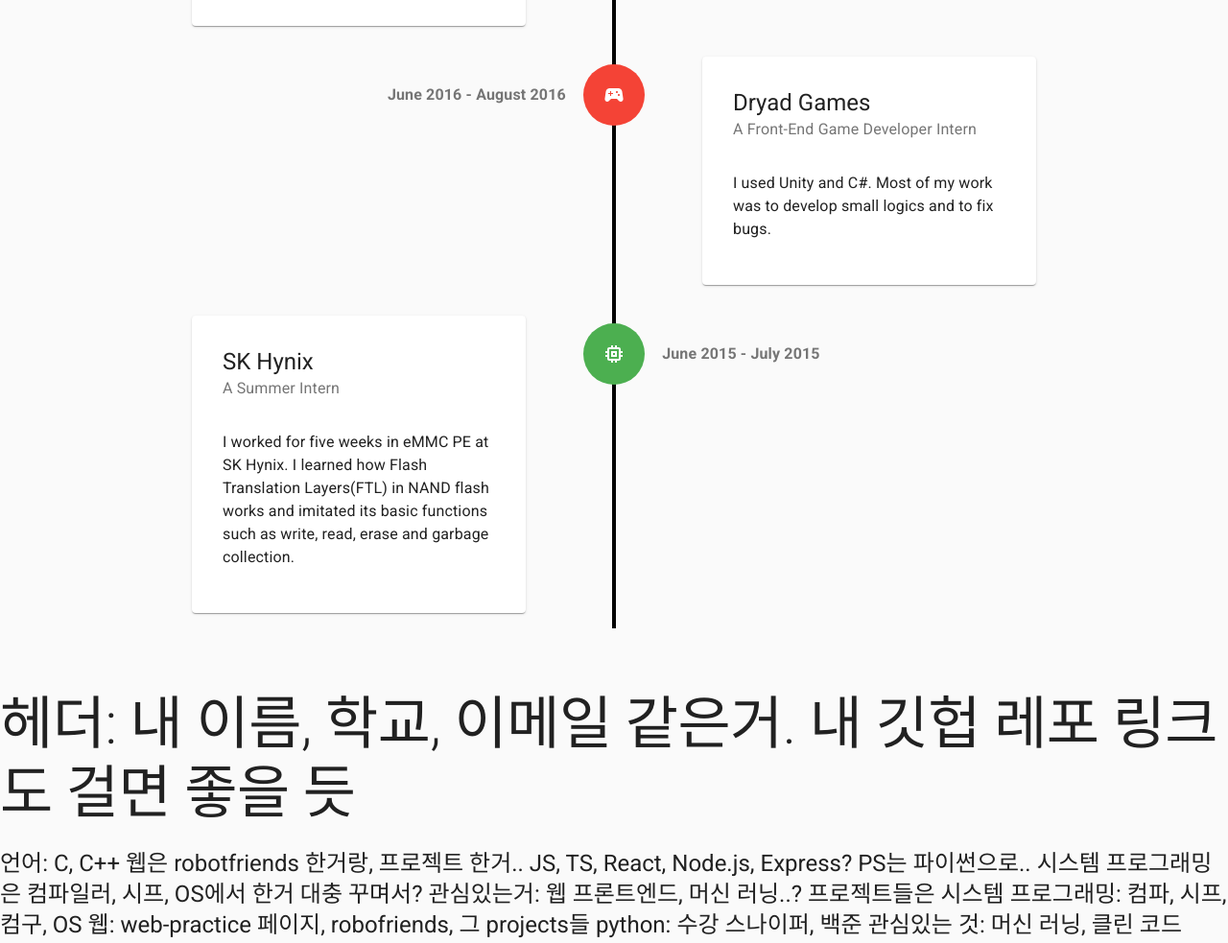
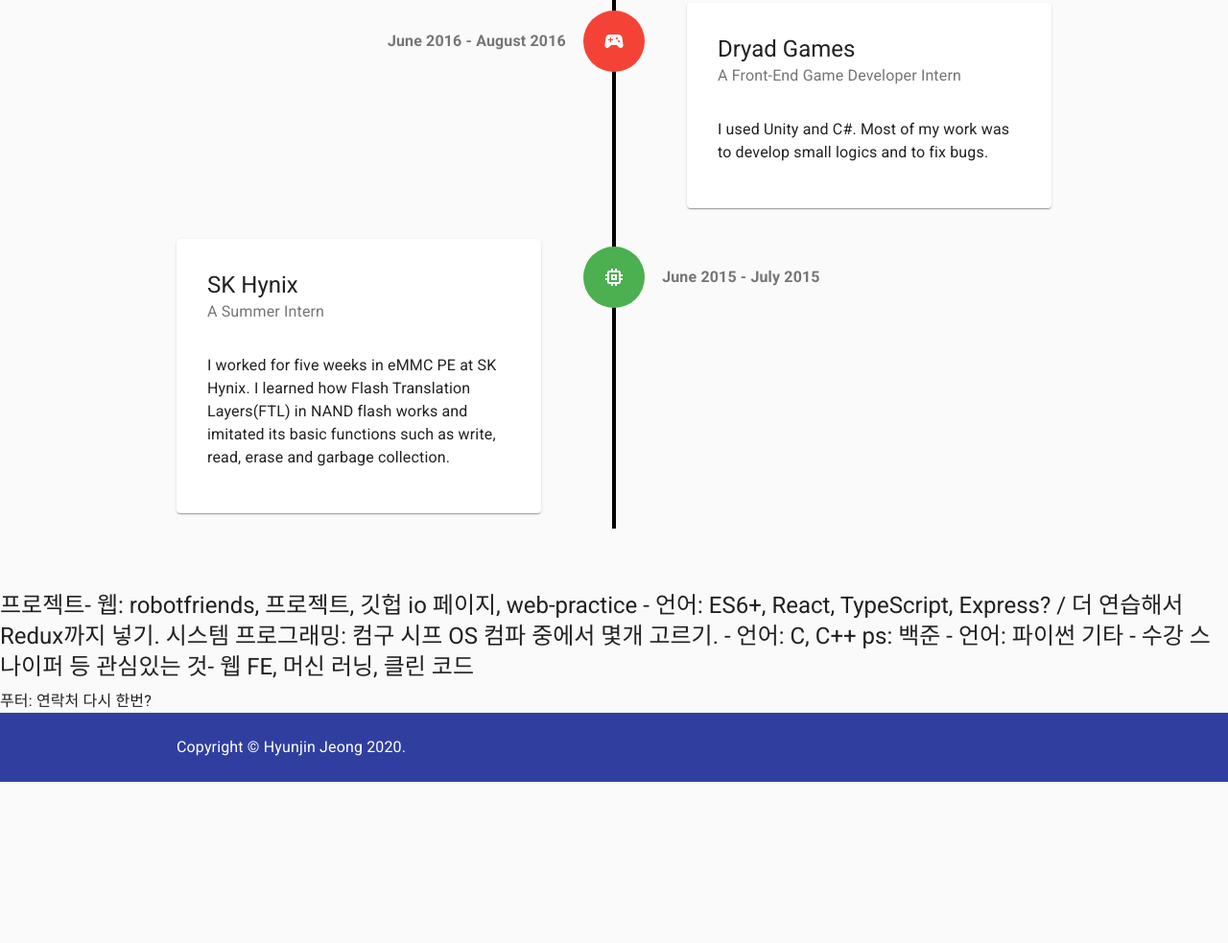
Before and after one commit to hyunjinjeong/hyunjinjeong.github.io, a Gatsby site: page / in a window 1280 px wide. Shown: the part 1300-2283 px from the top of the page at 96% size. After the commit the page ends 2115 px from the top, so only its background shows below. Built offline with nearby package versions, Linux system fonts and the light colour scheme; Gatsby itself is replaced by a stand-in of ours.

Commit message:
Change the web app manifest setting

```diff
--- a/gatsby-config.js
+++ b/gatsby-config.js
@@ -25,7 +25,7 @@ module.exports = {
         start_url: '/',
         background_color: '#4fc3f7',
         theme_color: '#663399',
-        display: 'standalone',
+        display: 'browser',
         icon: 'src/images/icon.png', // This path is relative to the root of the site.
       },
     },
--- a/src/components/Main.tsx
+++ b/src/components/Main.tsx
@@ -3,19 +3,15 @@ import Typography from '@material-ui/core/Typography';
 
 const Main: React.FC = () => (
   <>
-    <Typography variant="h2" component="h5" gutterBottom>
-      헤더: 내 이름, 학교, 이메일 같은거. 내 깃헙 레포 링크도 걸면 좋을 듯
-    </Typography>
     <Typography variant="h5" component="h2" gutterBottom>
-      {`언어: C, C++ 웹은 robotfriends
-      한거랑, 프로젝트 한거.. JS, TS, React, Node.js, Express? PS는 파이썬으로.. 시스템 프로그래밍은
-      컴파일러, 시프, OS에서 한거 대충 꾸며서? `}
-      {`관심있는거: 웹 프론트엔드, 머신 러닝..? 프로젝트들은 시스템 프로그래밍:
-      컴파, 시프, 컴구, OS 웹: web-practice 페이지, robofriends, 그 projects들
-      python: 수강 스나이퍼, 백준
+      {`프로젝트-
+      웹: robotfriends, 프로젝트, 깃헙 io 페이지, web-practice - 언어: ES6+, React, TypeScript, Express? / 더 연습해서 Redux까지 넣기.
+      시스템 프로그래밍: 컴구 시프 OS 컴파 중에서 몇개 고르기. - 언어: C, C++
+      ps: 백준 - 언어: 파이썬
+      기타 - 수강 스나이퍼 등
       `}
-      {`관심있는
-      것: 머신 러닝, 클린 코드
+      {`관심있는 것-
+      웹 FE, 머신 러닝, 클린 코드
       `}
     </Typography>
     <Typography>푸터: 연락처 다시 한번?</Typography>
--- a/src/components/Timeline.tsx
+++ b/src/components/Timeline.tsx
@@ -44,7 +44,7 @@ const StyledTimeline = styled(Typography)(({ theme }) => ({
 
 const StyledCard = styled(Card)(({ theme }) => ({
   padding: theme.spacing(2, 2),
-  margin: theme.spacing(2, 2),
+  margin: theme.spacing(2, 0),
 }));
 
 const StyledDateRight = styled(Typography)(({ theme }) => ({
```
